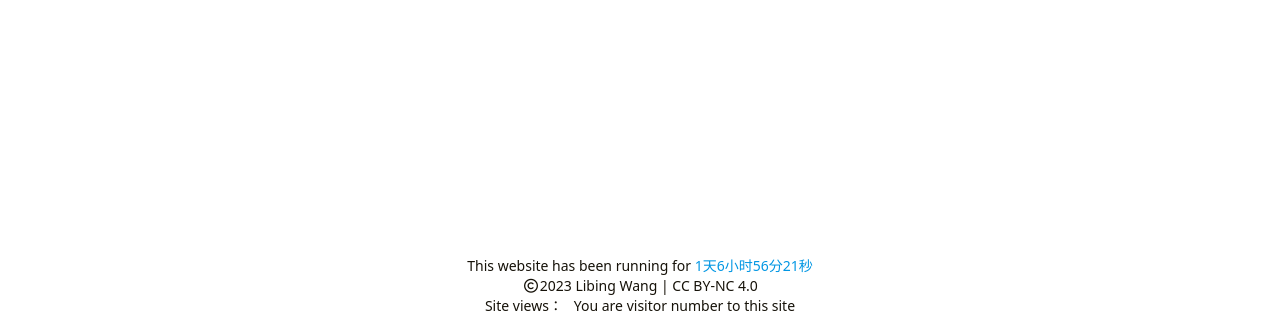
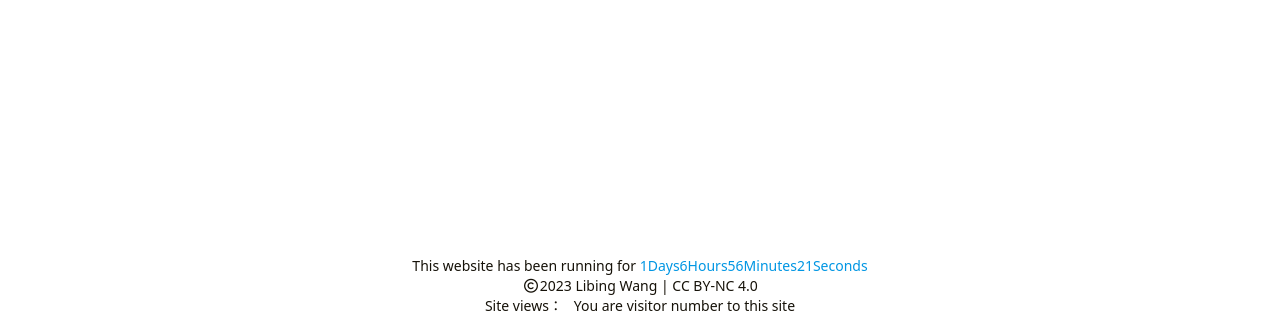
Before and after one commit to iamwlb/iamwlb.github.io, a plain HTML site: page 404.html in a window 1280 px wide. Shown: the part 496-812 px from the top of the page. Drawn offline with nearby package versions, Linux system fonts and the light colour scheme; some packages are replaced by stand-ins of ours; a script that the page names is missing.

Commit message:
deploy: iamwlb/blog@f8372463bddfab2e63e8afde8048ef19e2ed8ba5

```diff
--- a/404.html
+++ b/404.html
@@ -9,7 +9,7 @@
 <span class="search-button search-loading" id=search-loading-mobile><i class="fas fa-spinner fa-fw fa-spin" aria-hidden=true></i></span></div><a href=javascript:void(0); class=search-cancel id=search-cancel-mobile>Cancel</a></div><a class=menu-item href=/posts/ title>Posts</a><a class=menu-item href=/tags/ title>Tags</a><a class=menu-item href=/categories/ title>Categories</a><a class=menu-item href=/categories/documentation/ title>Docs</a><a class=menu-item href=/about/ title>About</a><a href=javascript:void(0); class="menu-item theme-switch" title="Switch Theme">
 <i class="fas fa-adjust fa-fw" aria-hidden=true></i></a></div></div></header><div class="search-dropdown desktop"><div id=search-dropdown-desktop></div></div><div class="search-dropdown mobile"><div id=search-dropdown-mobile></div></div><script async src=//busuanzi.ibruce.info/busuanzi/2.3/busuanzi.pure.mini.js></script><main class=main><div class=container><div class=page id=content-404><h1 id=error-emoji></h1><p class=error-text>The page you're looking for doesn't exist. Sorry.&nbsp;
 <a href=javascript:void(0); title=Back onclick=window.history.back()><i class="far fa-hand-point-left fa-fw" aria-hidden=true></i></a></p></div><script type=text/javascript>(function(){var e=["\\(o_o)/","(˚Δ˚)b","(^-^*)","(≥o≤)","(^_^)b","(·_·)","(='X'=)","(>_<)","(;-;)"];document.getElementById("error-emoji").appendChild(document.createTextNode(e[Math.floor(Math.random()*e.length)]))})()</script></div></main><footer class=footer><div class=footer-container><center>This website has been running for <span id=span_dt_dt style=color:#0196e3></span>
-<script language=javascript>function show_date_time(){window.setTimeout("show_date_time()",1e3),BirthDay=new Date("7/30/2023 00:00:00"),today=new Date,timeold=today.getTime()-BirthDay.getTime(),sectimeold=timeold/1e3,secondsold=Math.floor(sectimeold),msPerDay=24*60*60*1e3,e_daysold=timeold/msPerDay,daysold=Math.floor(e_daysold),e_hrsold=(e_daysold-daysold)*24,hrsold=Math.floor(e_hrsold),e_minsold=(e_hrsold-hrsold)*60,minsold=Math.floor((e_hrsold-hrsold)*60),seconds=Math.floor((e_minsold-minsold)*60),span_dt_dt.innerHTML=""+daysold+"天"+hrsold+"小时"+minsold+"分"+seconds+"秒"}show_date_time()</script></center><div class=footer-line itemscope itemtype=http://schema.org/CreativeWork><i class="far fa-copyright fa-fw" aria-hidden=true></i><span itemprop=copyrightYear>2023</span><span class=author itemprop=copyrightHolder>&nbsp;<a href=https://iamwlb.github.io target=_blank>Libing Wang</a></span>&nbsp;|&nbsp;<span class=license><a rel="license external nofollow noopener noreffer" href=https://creativecommons.org/licenses/by-nc/4.0/ target=_blank>CC BY-NC 4.0</a></span></div><span id=busuanzi_container_site_pv>Site views：<span id=busuanzi_value_site_pv></span></span>
+<script language=javascript>function show_date_time(){window.setTimeout("show_date_time()",1e3),BirthDay=new Date("7/30/2023 00:00:00"),today=new Date,timeold=today.getTime()-BirthDay.getTime(),sectimeold=timeold/1e3,secondsold=Math.floor(sectimeold),msPerDay=24*60*60*1e3,e_daysold=timeold/msPerDay,daysold=Math.floor(e_daysold),e_hrsold=(e_daysold-daysold)*24,hrsold=Math.floor(e_hrsold),e_minsold=(e_hrsold-hrsold)*60,minsold=Math.floor((e_hrsold-hrsold)*60),seconds=Math.floor((e_minsold-minsold)*60),span_dt_dt.innerHTML=""+daysold+"Days"+hrsold+"Hours"+minsold+"Minutes"+seconds+"Seconds"}show_date_time()</script></center><div class=footer-line itemscope itemtype=http://schema.org/CreativeWork><i class="far fa-copyright fa-fw" aria-hidden=true></i><span itemprop=copyrightYear>2023</span><span class=author itemprop=copyrightHolder>&nbsp;<a href=https://iamwlb.github.io target=_blank>Libing Wang</a></span>&nbsp;|&nbsp;<span class=license><a rel="license external nofollow noopener noreffer" href=https://creativecommons.org/licenses/by-nc/4.0/ target=_blank>CC BY-NC 4.0</a></span></div><span id=busuanzi_container_site_pv>Site views：<span id=busuanzi_value_site_pv></span></span>
 &nbsp;
 <span id=busuanzi_container_site_uv>You are visitor number <span id=busuanzi_value_site_uv></span> to this site</span></div></footer></div><div id=fixed-buttons><a href=# id=back-to-top class=fixed-button title="Back to Top"><i class="fas fa-arrow-up fa-fw" aria-hidden=true></i>
 </a><a href=# id=view-comments class=fixed-button title="View Comments"><i class="fas fa-comment fa-fw" aria-hidden=true></i></a></div><script type=text/javascript src=https://cdn.jsdelivr.net/npm/autocomplete.js@0.38.1/dist/autocomplete.min.js></script><script type=text/javascript src=https://cdn.jsdelivr.net/npm/algoliasearch@4.13.1/dist/algoliasearch-lite.umd.min.js></script><script type=text/javascript src=https://cdn.jsdelivr.net/npm/lazysizes@5.3.2/lazysizes.min.js></script><script type=text/javascript src=https://cdn.jsdelivr.net/npm/clipboard@2.0.11/dist/clipboard.min.js></script><script type=text/javascript src=https://cdn.jsdelivr.net/npm/sharer.js@0.5.1/sharer.min.js></script><script type=text/javascript>window.config={code:{copyTitle:"Copy to clipboard",maxShownLines:50},search:{algoliaAppID:"YGZ8352V6U",algoliaIndex:"iamwlb-github-io",algoliaSearchKey:"fefc1a11fc90135f40a263e2af024563",highlightTag:"em",maxResultLength:10,noResultsFound:"No results found",snippetLength:30,type:"algolia"}}</script><script type=text/javascript src=/js/theme.min.js></script><script type=text/javascript>window.dataLayer=window.dataLayer||[];function gtag(){dataLayer.push(arguments)}gtag("js",new Date),gtag("config","G-0ZML4SJ5J7",{anonymize_ip:!0})</script><script type=text/javascript src="https://www.googletagmanager.com/gtag/js?id=G-0ZML4SJ5J7" async></script></body></html>
```
Also changed, not shown: about/index.html (+1 -1 lines), categories/documentation/index.html (+1 -1 lines), categories/golang/index.html (+1 -1 lines), categories/index.html (+1 -1 lines), categories/云原生/index.html (+1 -1 lines), first_post/index.html (+1 -1 lines), index.html (+1 -1 lines), kubernetes-example/index.html (+1 -1 lines), posts/index.html (+1 -1 lines), tags/configuration/_index.zh-cn/index.html (+1 -1 lines), tags/content/_index.zh-cn/index.html (+1 -1 lines), tags/golang/index.html (+1 -1 lines), tags/index.html (+1 -1 lines), tags/installation/_index.zh-cn/index.html (+1 -1 lines), 1 more files.
